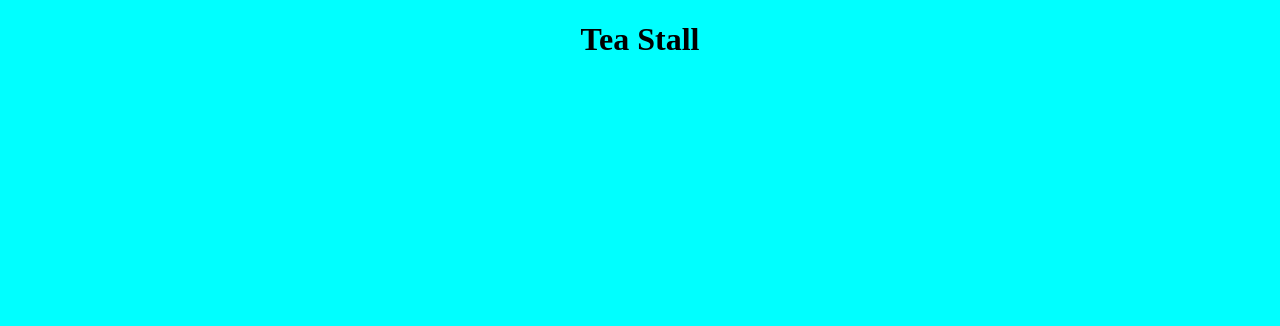
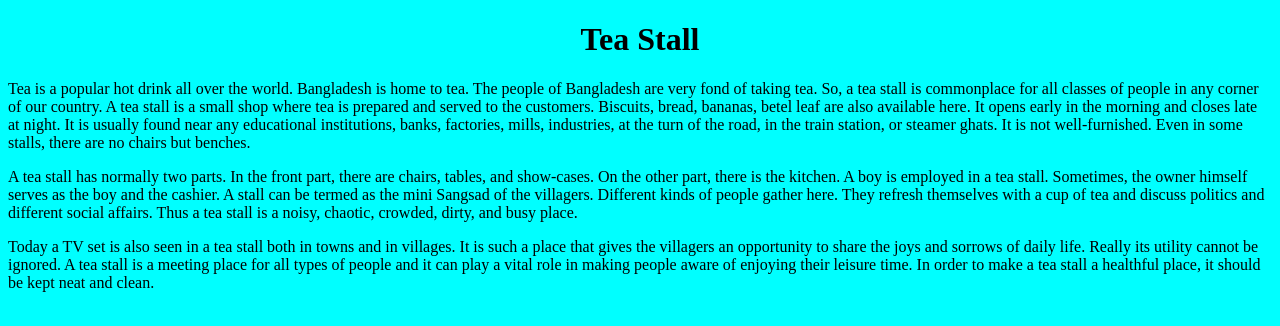
Before and after one commit to NOOBiie-007/my_first, a plain HTML site: page index.html in a window 1280 px wide. Drawn offline with Linux system fonts and the light colour scheme.

Commit message:
2nd change

```diff
--- a/index.html
+++ b/index.html
@@ -6,6 +6,15 @@
 </head>
 <body>
     <h1>Tea Stall</h1>
+    <p>
+        Tea is a popular hot drink all over the world. Bangladesh is home to tea. The people of Bangladesh are very fond of taking tea. So, a tea stall is commonplace for all classes of people in any corner of our country. A tea stall is a small shop where tea is prepared and served to the customers. Biscuits, bread, bananas, betel leaf are also available here. It opens early in the morning and closes late at night. It is usually found near any educational institutions, banks, factories, mills, industries, at the turn of the road, in the train station, or steamer ghats. It is not well-furnished. Even in some stalls, there are no chairs but benches.
+    </p>
+    <p>
+        A tea stall has normally two parts. In the front part, there are chairs, tables, and show-cases. On the other part, there is the kitchen. A boy is employed in a tea stall. Sometimes, the owner himself serves as the boy and the cashier. A stall can be termed as the mini Sangsad of the villagers. Different kinds of people gather here. They refresh themselves with a cup of tea and discuss politics and different social affairs. Thus a tea stall is a noisy, chaotic, crowded, dirty, and busy place.
+    </p>
+    <p>
+        Today a TV set is also seen in a tea stall both in towns and in villages. It is such a place that gives the villagers an opportunity to share the joys and sorrows of daily life. Really its utility cannot be ignored. A tea stall is a meeting place for all types of people and it can play a vital role in making people aware of enjoying their leisure time. In order to make a tea stall a healthful place, it should be kept neat and clean.
+    </p>
 
 </body>
 </html>
```
